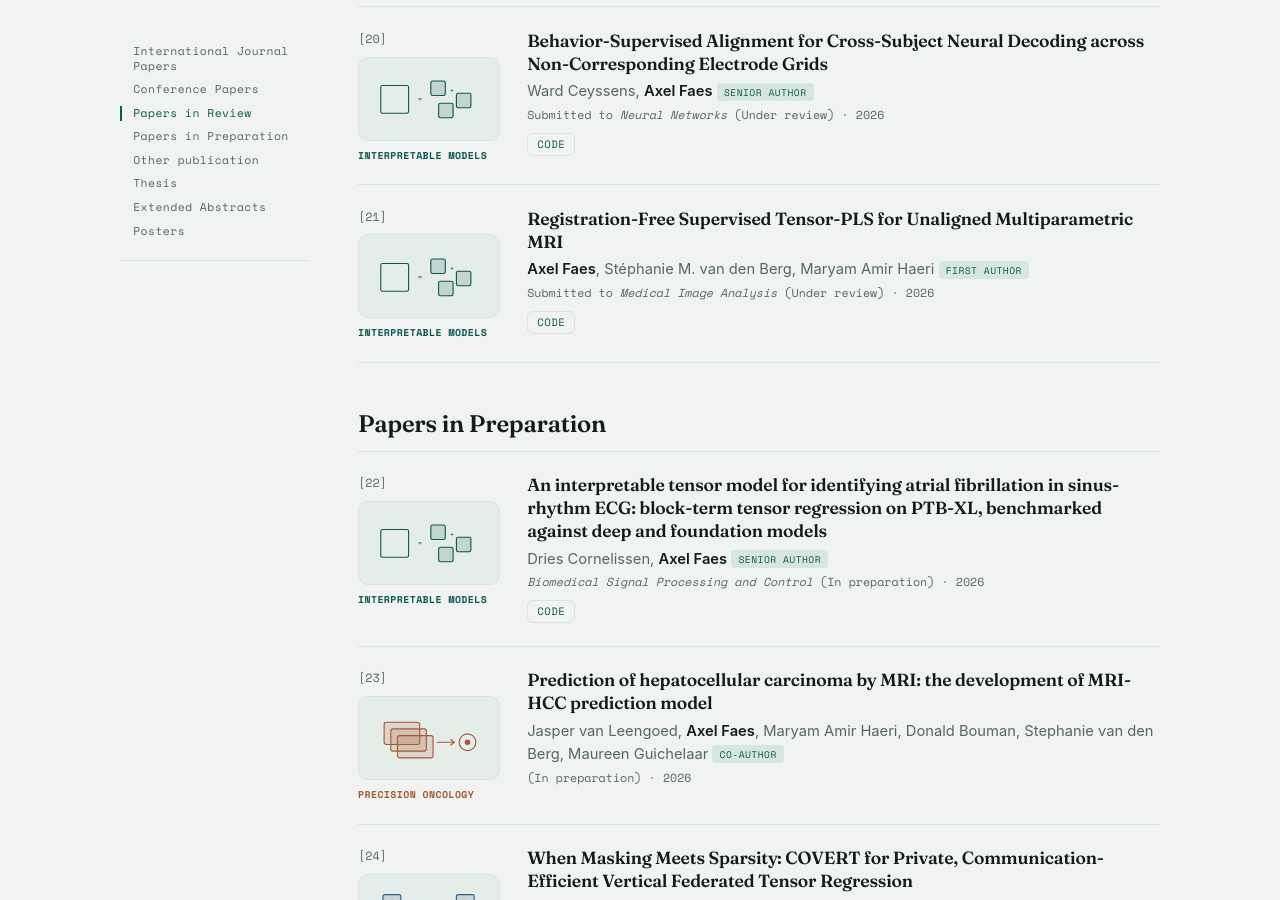
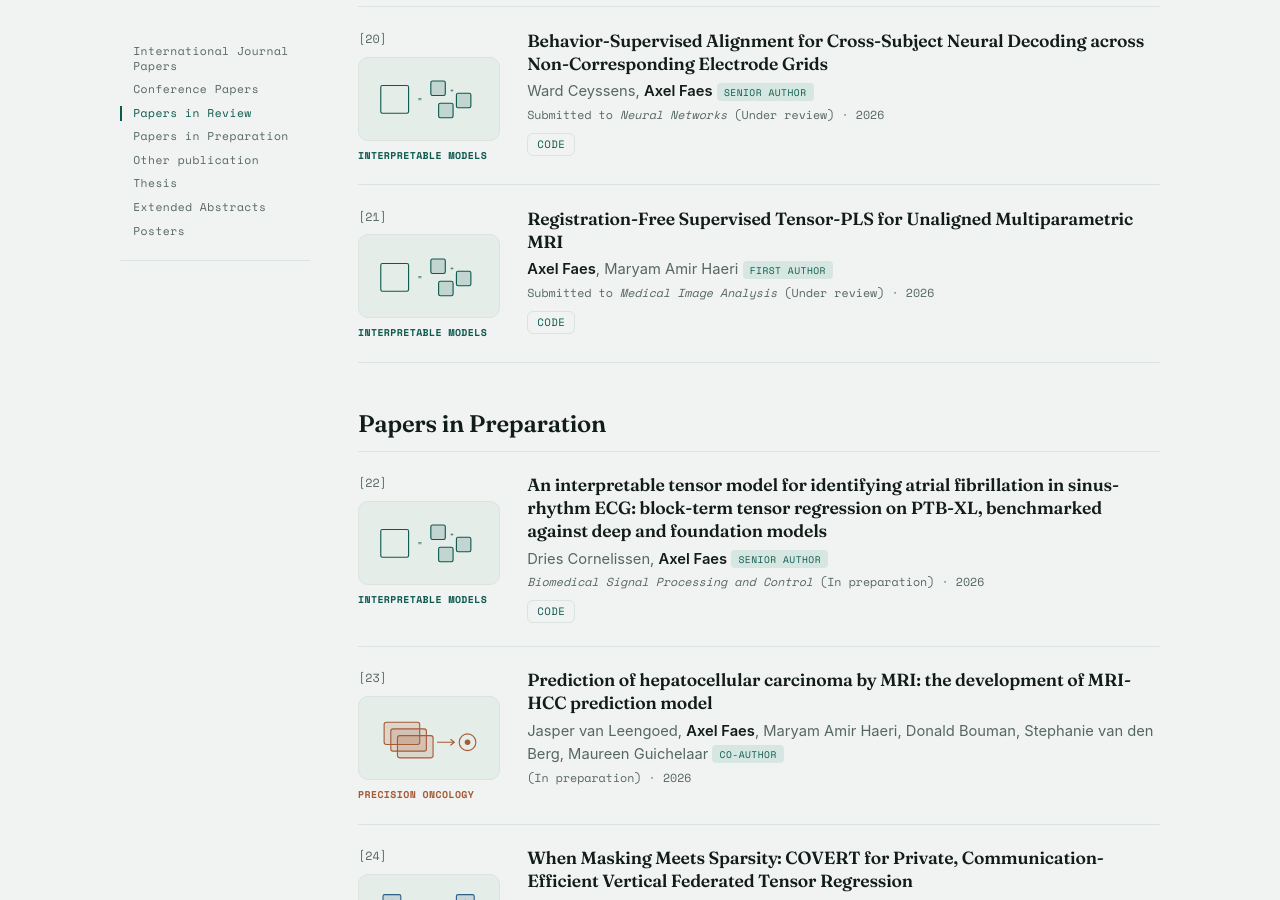
Before and after one commit to TheAxeC/theaxec.github.io, a Jekyll site: the page built from _pages/publications.md, in a window 1280 px wide and 900 px high, scrolled down 4513 px. Built offline with Jekyll 4.4.1, drawn with Linux system fonts in a browser that asks for light colours.

Commit message:
Remove van den Berg from the RAW-PLS entry
- Set the authors of the Medical Image Analysis paper to Axel Faes and Maryam Amir Haeri

```diff
--- a/_data/publications.yml
+++ b/_data/publications.yml
@@ -45,7 +45,7 @@ papers-in-review:
           pub_post: '(Under review)'
           book: "Neural Networks"
           pub_date: 2026
-        - authors: Axel Faes, Stéphanie M. van den Berg, Maryam Amir Haeri
+        - authors: Axel Faes, Maryam Amir Haeri
           title: "Registration-Free Supervised Tensor-PLS for Unaligned Multiparametric MRI"
           program: [tensor]
           url: ""
```
